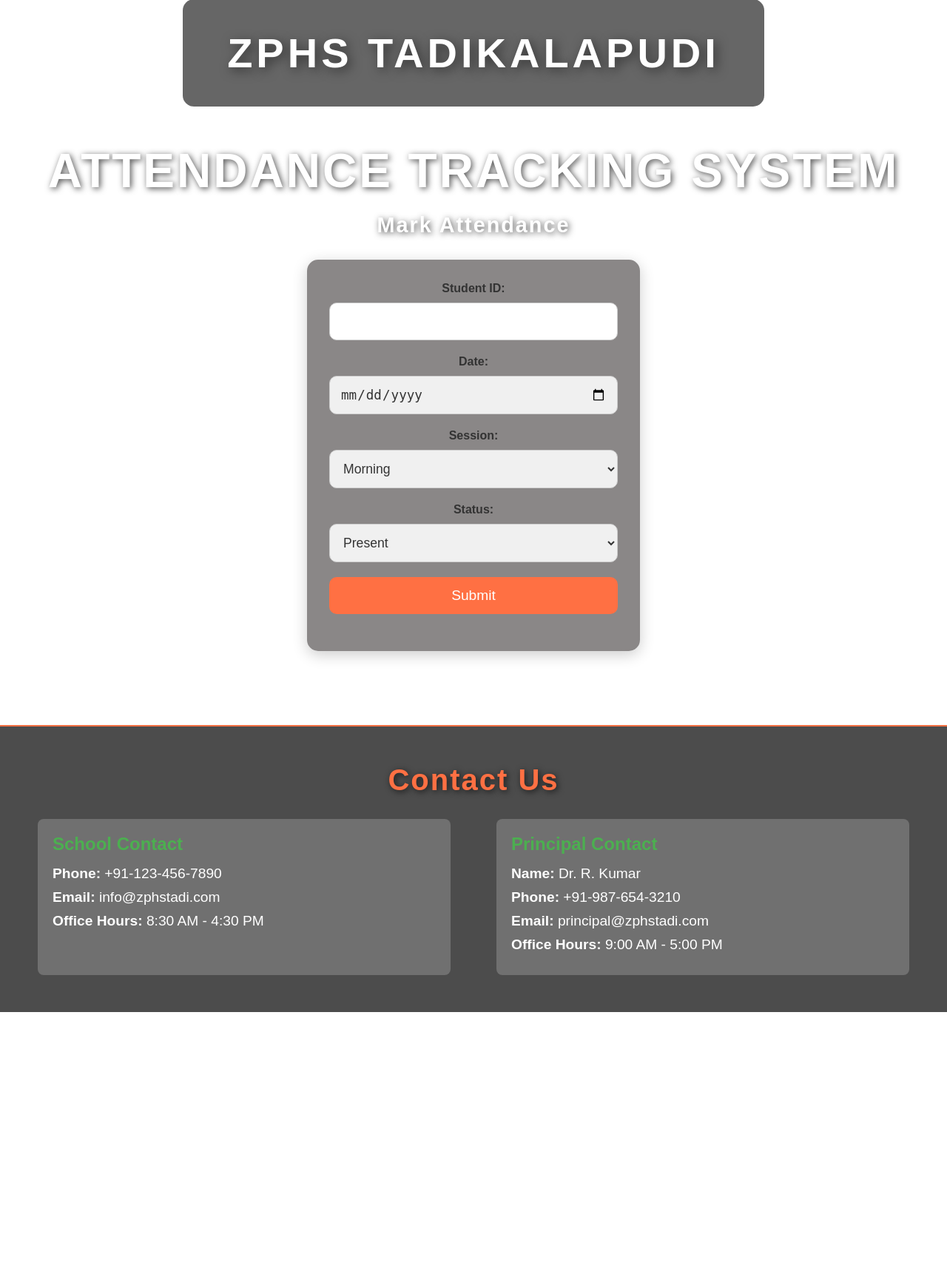
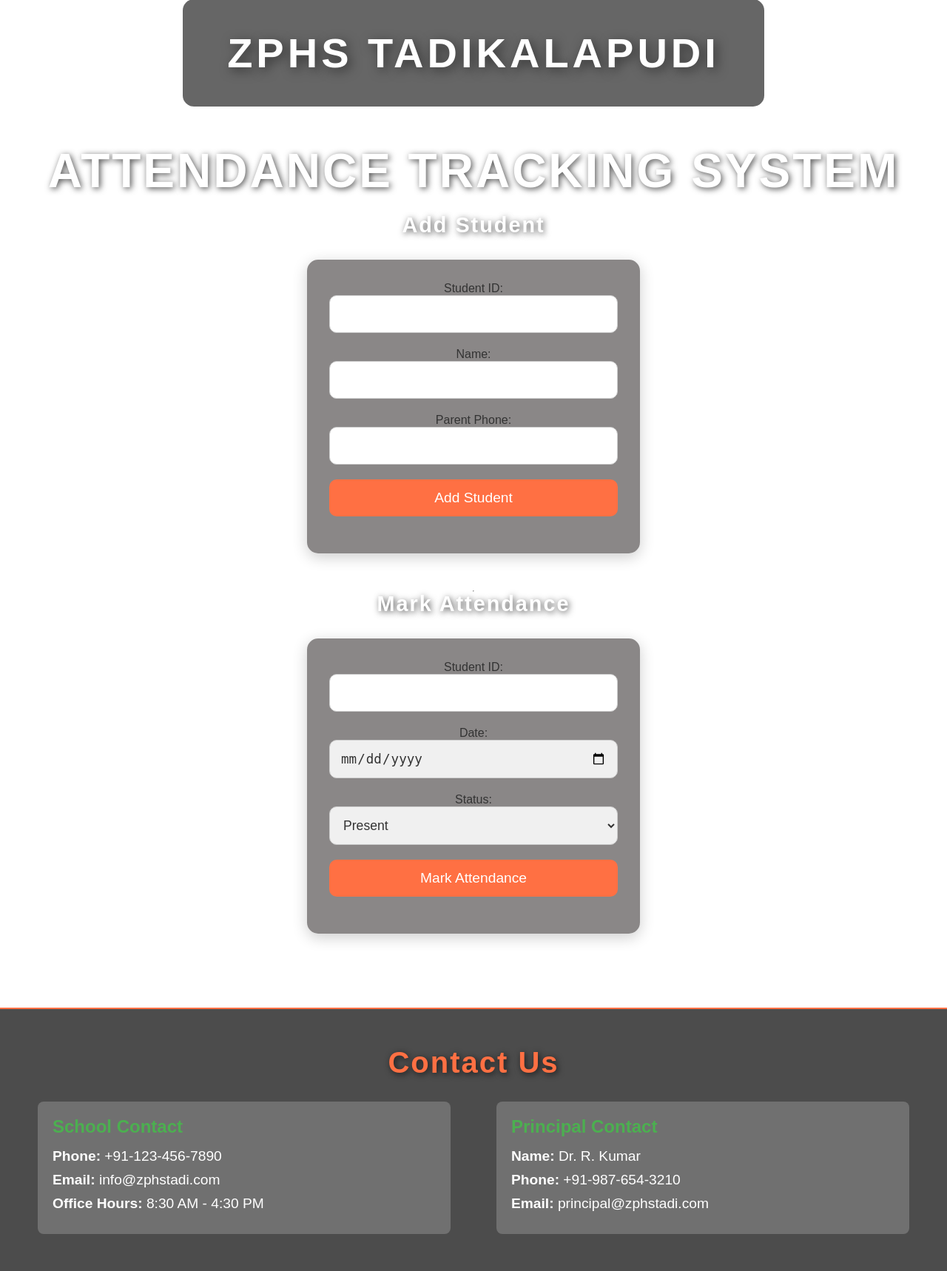
Before and after one commit to koyaneni-yaswanth/attendance-tracker, a Flask app: page / in a window 1280 px wide. Shown: the part 51-1769 px from the top of the page at 74% size. Before the commit the page ends 1419 px from the top, so only its background shows below. Run offline with Flask 3, Linux system fonts and the light colour scheme; some libraries are stand-ins or nearby versions.

Commit message:
Update index.html

```diff
--- a/templates/index.html
+++ b/templates/index.html
@@ -268,29 +268,29 @@
 
     <!-- Main Title -->
     <h1>Attendance Tracking System</h1>
-    <h2>Mark Attendance</h2>
+    <h2>Add Student</h2>
+
+    <!-- Add Student Form -->
+    <form action="/add_student" method="post">
+        Student ID: <input type="text" name="student_id" required><br>
+        Name: <input type="text" name="name" required><br>
+        Parent Phone: <input type="text" name="parent_phone" required><br>
+        <button type="submit">Add Student</button>
+    </form>
+
+    <hr>
 
     <!-- Attendance Form -->
-    <form id="attendanceForm">
-        <label for="student_id">Student ID:</label>
-        <input type="number" id="student_id" name="student_id" required>
-
-        <label for="date">Date:</label>
-        <input type="date" id="date" name="date" required>
-
-        <label for="session">Session:</label>
-        <select id="session" name="session" required>
-            <option value="morning">Morning</option>
-            <option value="evening">Evening</option>
-        </select>
-
-        <label for="status">Status:</label>
-        <select id="status" name="status" required>
+    <h2>Mark Attendance</h2>
+    <form action="/mark_attendance" method="post">
+        Student ID: <input type="text" name="student_id" required><br>
+        Date: <input type="date" name="date" required><br>
+        Status:
+        <select name="status" required>
             <option value="present">Present</option>
             <option value="absent">Absent</option>
-        </select>
-
-        <button type="submit">Submit</button>
+        </select><br>
+        <button type="submit">Mark Attendance</button>
     </form>
 
     <!-- Modal for Confirmation -->
@@ -319,22 +319,23 @@
                 <p><strong>Name:</strong> Dr. R. Kumar</p>
                 <p><strong>Phone:</strong> +91-987-654-3210</p>
                 <p><strong>Email:</strong> principal@zphstadi.com</p>
-                <p><strong>Office Hours:</strong> 9:00 AM - 5:00 PM</p>
             </div>
         </div>
     </div>
 
+    <!-- Modal Script -->
     <script>
-        // Show Modal on Form Submit
-        document.getElementById('attendanceForm').addEventListener('submit', function(event) {
-            event.preventDefault();
-            // Show modal
-            document.getElementById('confirmationModal').style.display = 'flex';
+        const modal = document.getElementById("confirmationModal");
+        const closeModalButton = document.getElementById("closeModal");
+
+        // Show modal on successful form submission
+        document.querySelector("form").addEventListener("submit", function(e) {
+            e.preventDefault();
+            modal.style.display = "flex";
         });
 
-        // Close the modal
-        document.getElementById('closeModal').addEventListener('click', function() {
-            document.getElementById('confirmationModal').style.display = 'none';
+        closeModalButton.addEventListener("click", function() {
+            modal.style.display = "none";
         });
     </script>
 
```
